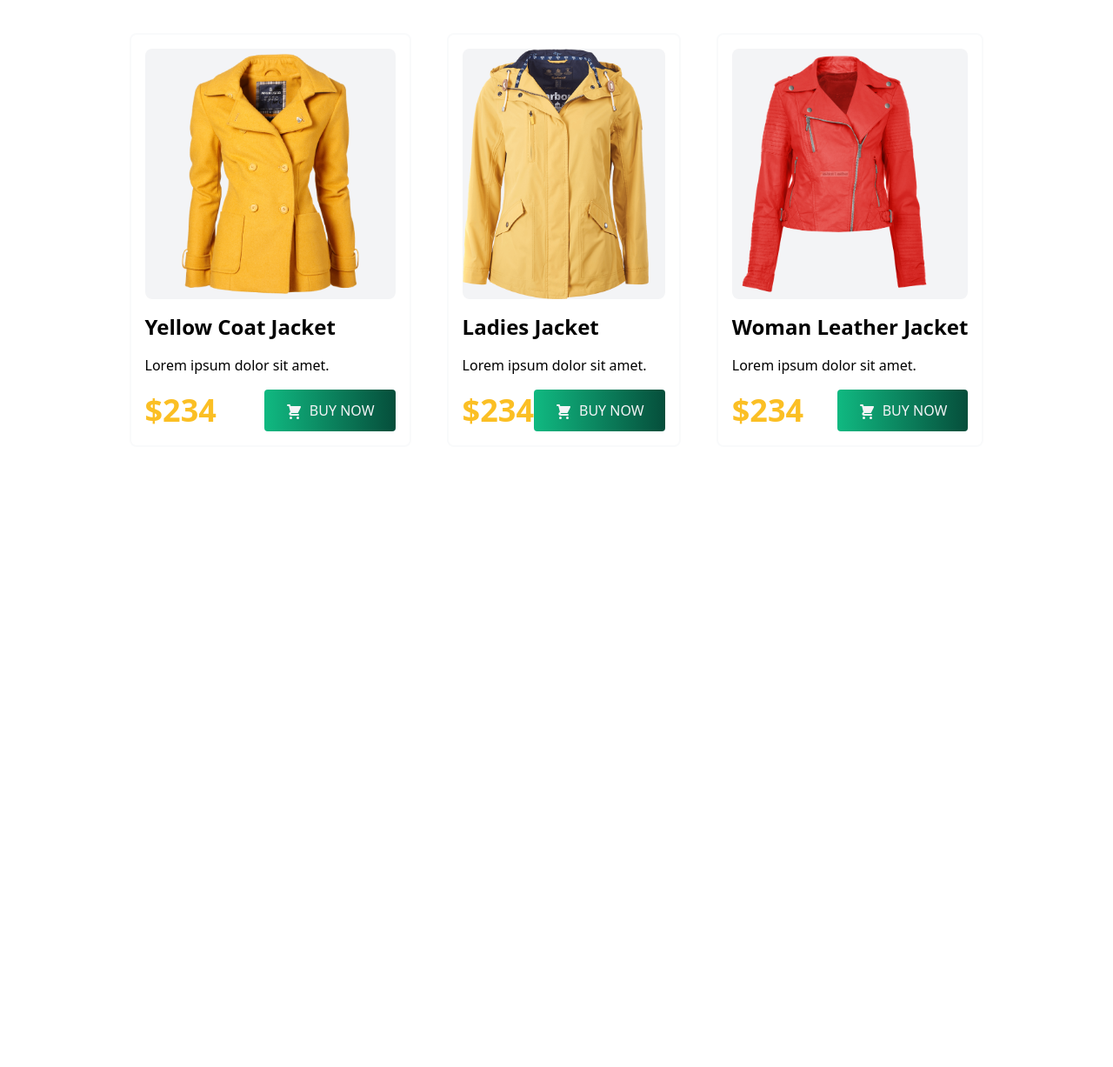
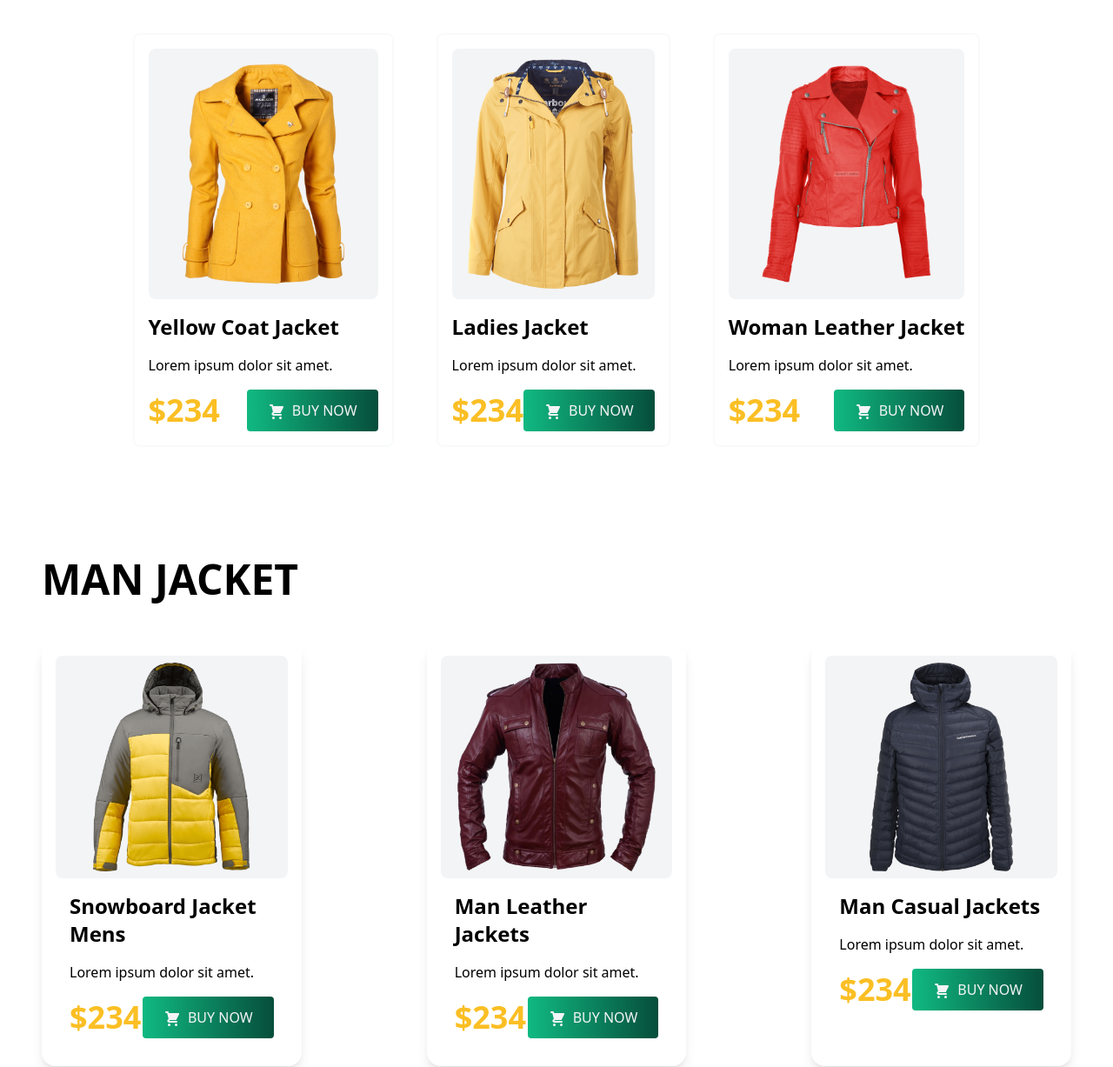
Before and after one commit to nayemshaon34/penguin-fashion, a plain HTML site: page index.html in a window 1280 px wide. Shown: the part 673-1900 px from the top of the page at 87% size. Drawn offline with nearby package versions, Linux system fonts and the light colour scheme.

Commit message:
web done update

```diff
--- a/index.html
+++ b/index.html
@@ -31,7 +31,7 @@
                 <div class="flex justify-around">
                     <div class="rounded-lg border-gray-50 border-2">
                         <div class="m-4 bg-gray-100 rounded-lg">
-                            <img class="h-72" src="images/jacket-1.png" alt="">
+                            <img class="h-72 py-3" src="images/jacket-1.png" alt="">
                         </div>
                         <div>
                             <h3 class="m-4 text-2xl	font-bold">Yellow Coat Jacket</h3>
@@ -48,7 +48,7 @@
 
                     <div class="rounded-lg border-gray-50 border-2">
                         <div class="m-4 bg-gray-100 rounded-lg">
-                            <img class="h-72" src="images/jacket-2.png" alt="">
+                            <img class="h-72 py-3 mx-auto" src="images/jacket-2.png" alt="">
                         </div>
                         <div>
                             <h3 class="m-4 text-2xl	font-bold">Ladies Jacket</h3>
@@ -65,7 +65,7 @@
 
                     <div class="rounded-lg border-gray-50 border-2">
                         <div class="m-4 bg-gray-100 rounded-lg">
-                            <img class="h-72" src="images/jacket-3.png" alt="">
+                            <img class="h-72 py-3 mx-auto" src="images/jacket-3.png" alt="">
                         </div>
                         <div>
                             <h3 class="m-4 text-2xl	font-bold">Woman Leather Jacket</h3>
@@ -91,7 +91,7 @@
                         <img class="py-2 mx-auto h-64" src="images/jacket-4.png" alt="" srcset="">
                     </div>
                     <div>
-                        <h3 class="m-4 text-2xl	font-bold">Yellow Coat Jacket</h3>
+                        <h3 class="m-4 text-2xl	font-bold">Snowboard Jacket Mens</h3>
                         <p class="m-4 ">Lorem ipsum dolor sit amet.
                         </p>
                     </div>
@@ -107,7 +107,7 @@
                         <img class="py-2 mx-auto h-64" src="images/jacket-5.png" alt="" srcset="">
                     </div>
                     <div>
-                        <h3 class="m-4 text-2xl	font-bold">Yellow Coat Jacket</h3>
+                        <h3 class="m-4 text-2xl	font-bold">Man Leather Jackets</h3>
                         <p class="m-4">Lorem ipsum dolor sit amet.
                         </p>
                     </div>
@@ -123,7 +123,7 @@
                         <img class="py-2 mx-auto h-64" src="images/jacket-6.png" alt="" srcset="">
                     </div>
                     <div>
-                        <h3 class="m-4 text-2xl	font-bold">Yellow Coat Jacket</h3>
+                        <h3 class="m-4 text-2xl	font-bold">Man Casual Jackets</h3>
                         <p class="m-4">Lorem ipsum dolor sit amet.
                         </p>
                     </div>
```
